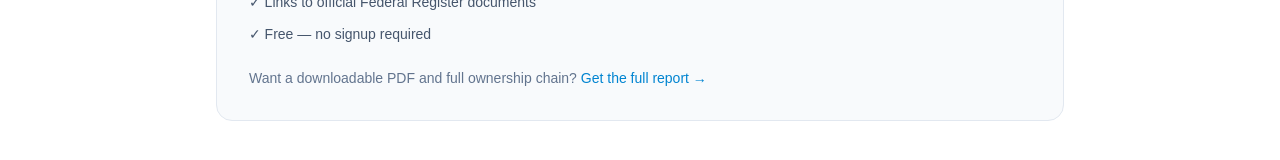
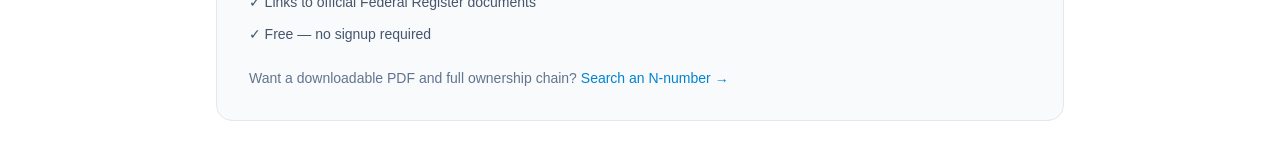
Before and after one commit to devsecsuite-rgb/nnumbercheck-v2, a Next.js app: page /ad-check in a window 1280 px wide. Shown: the part 1093-1253 px from the top of the page. Built offline with nearby package versions, Linux system fonts and the light colour scheme; no server answers.

Commit message:
Fix broken link on AD check landing page

```diff
--- a/app/ad-check/page.tsx
+++ b/app/ad-check/page.tsx
@@ -118,10 +118,10 @@ export default function AdCheckPage() {
             <li>✓ Links to official Federal Register documents</li>
             <li>✓ Free — no signup required</li>
           </ul>
-          <p className="mt-6 text-sm text-slate-500">
+                   <p className="mt-6 text-sm text-slate-500">
             Want a downloadable PDF and full ownership chain?{' '}
-            <Link href="/n" className="text-sky-600 hover:underline">
-              Get the full report →
+            <Link href="/" className="text-sky-600 hover:underline">
+              Search an N-number →
             </Link>
           </p>
         </div>
```
